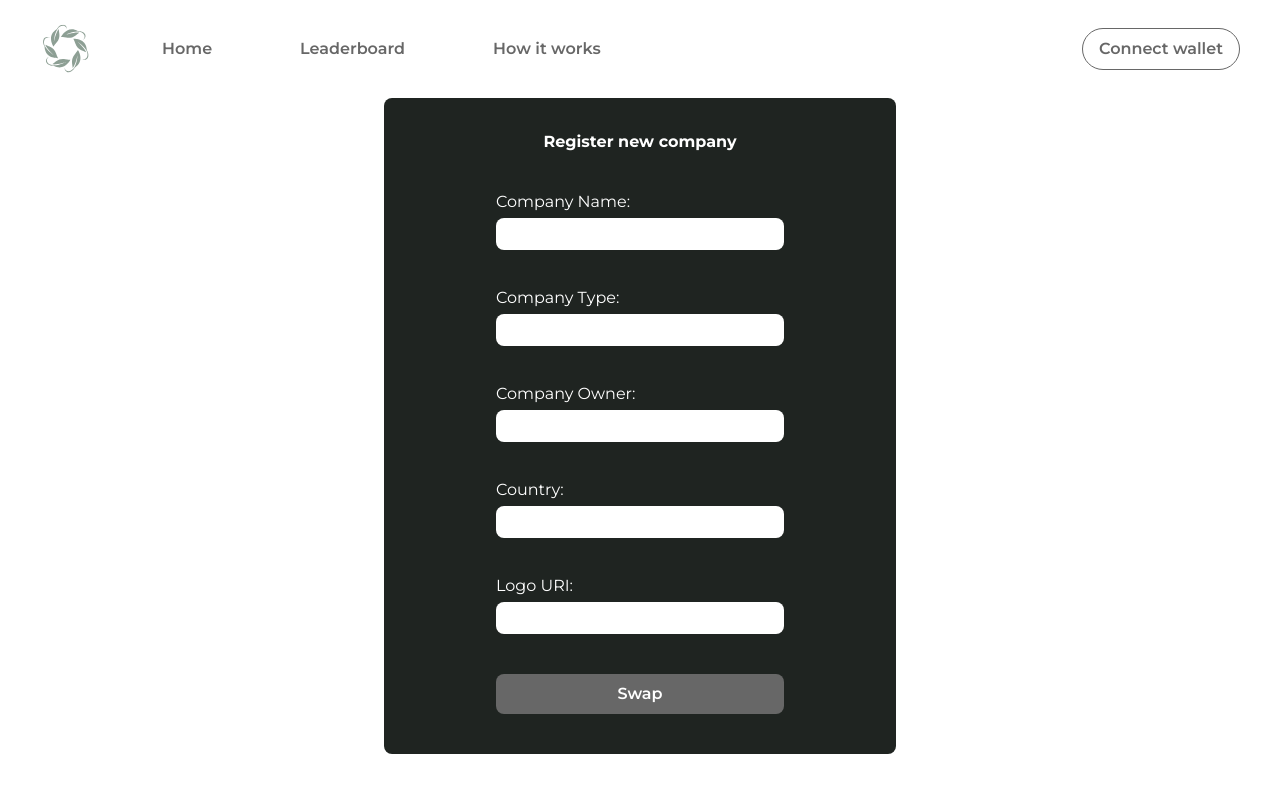
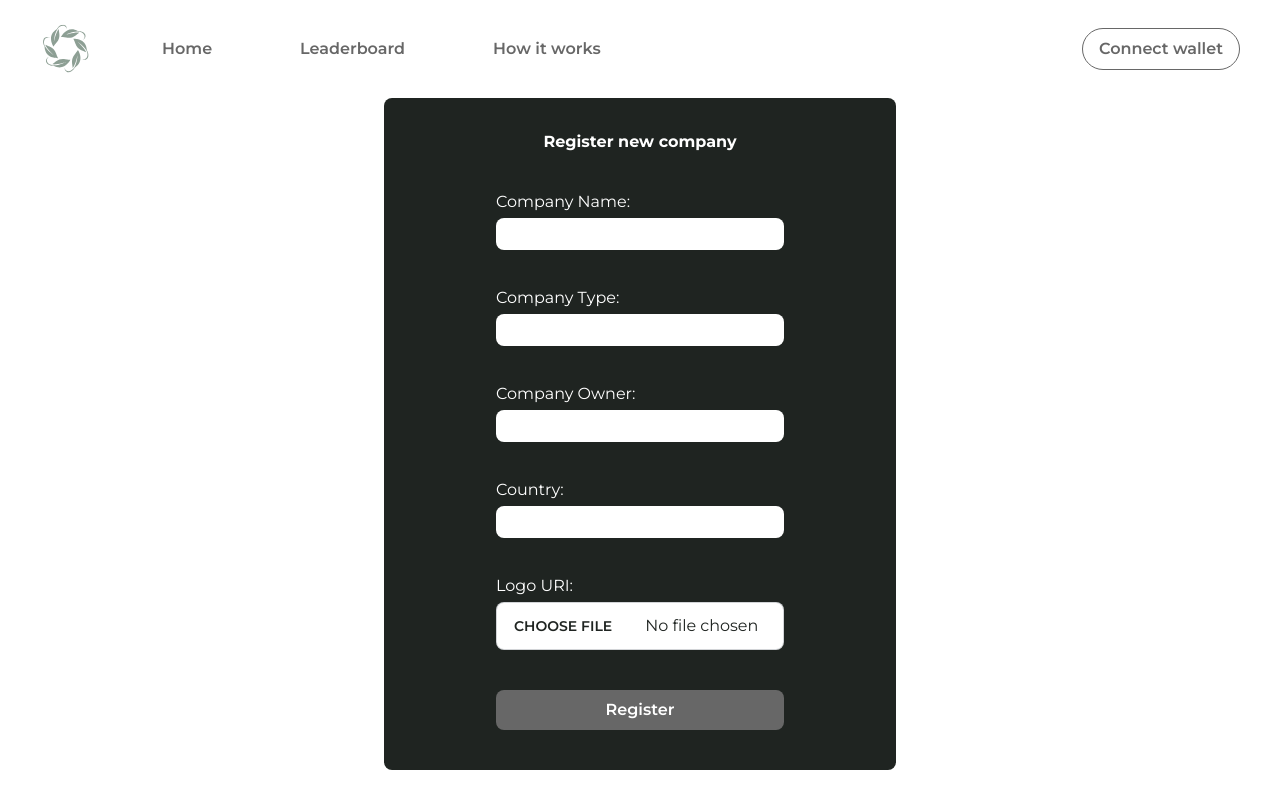
Before and after one commit to Lilium-ZenCon/frontend, a Next.js app: page /company in a window 1280 px wide. Built offline with nearby package versions, Linux system fonts and the light colour scheme.

Commit message:
file input

```diff
--- a/app/company/page.js
+++ b/app/company/page.js
@@ -29,9 +29,9 @@ const company = () => {
           </div>
           <div className='py-4 flex flex-col'>
             <label className=' text-white py-1'>Logo URI:</label>
-            <input className='w-72 h-8 rounded-lg px-4 focus:outline-none'></input>
+            <input className='file-input file-input-ghost  file-input-bordered w-72 max-w-xs text-darkgreen bg-white' type='file'></input>
           </div>
-          <button type='submit' className='text-white focus:outline-none bg-grey font-semibold p-2 rounded-lg w-[100%] my-6 hover:bg-white hover:text-grey border-grey transition duration-300 ease-in-out'>Swap</button>
+          <button type='submit' className='text-white focus:outline-none bg-grey font-semibold p-2 rounded-lg w-[100%] my-6 hover:bg-white hover:text-grey border-grey transition duration-300 ease-in-out'>Register</button>
         </div>
       </div>
 
```
